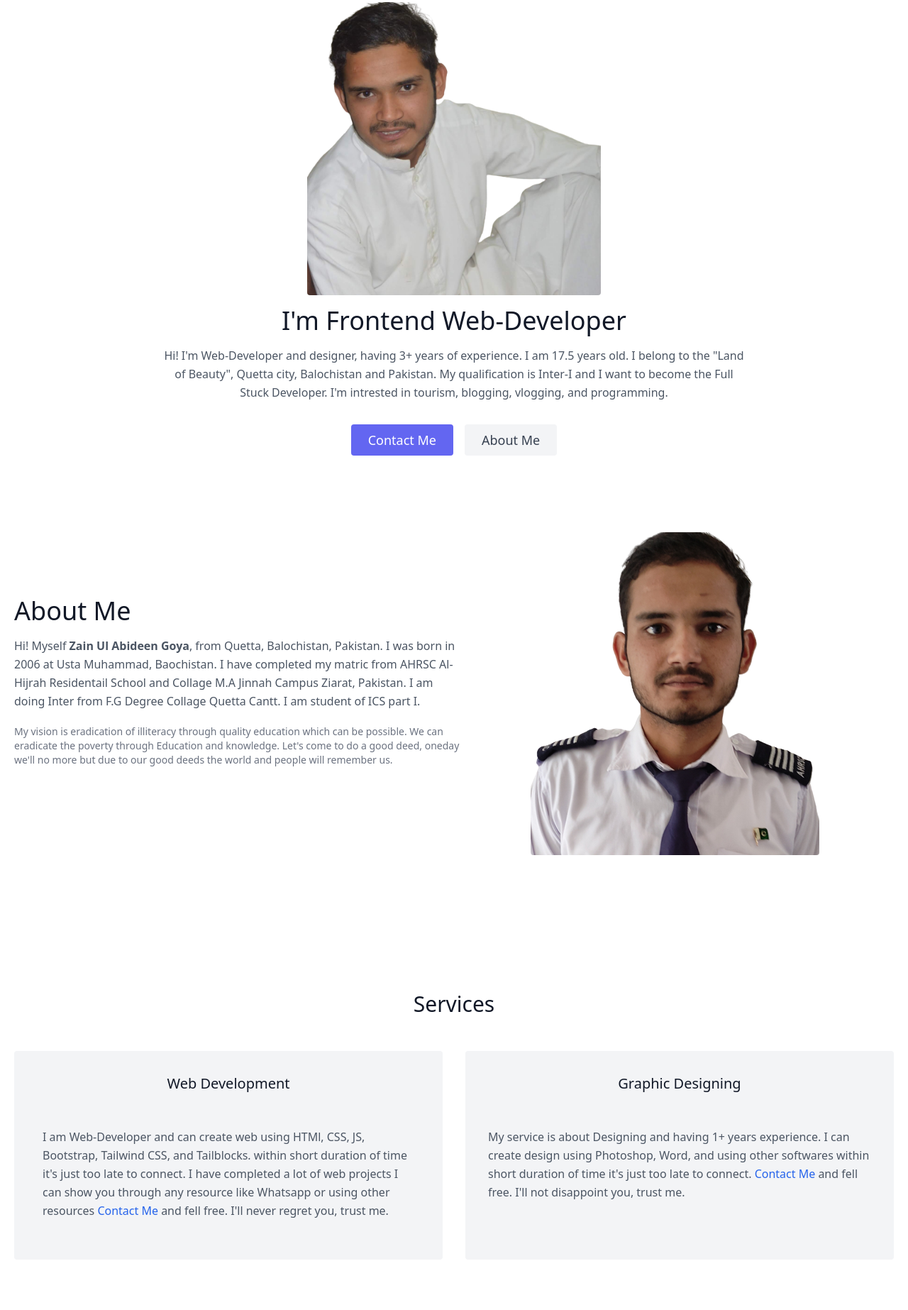
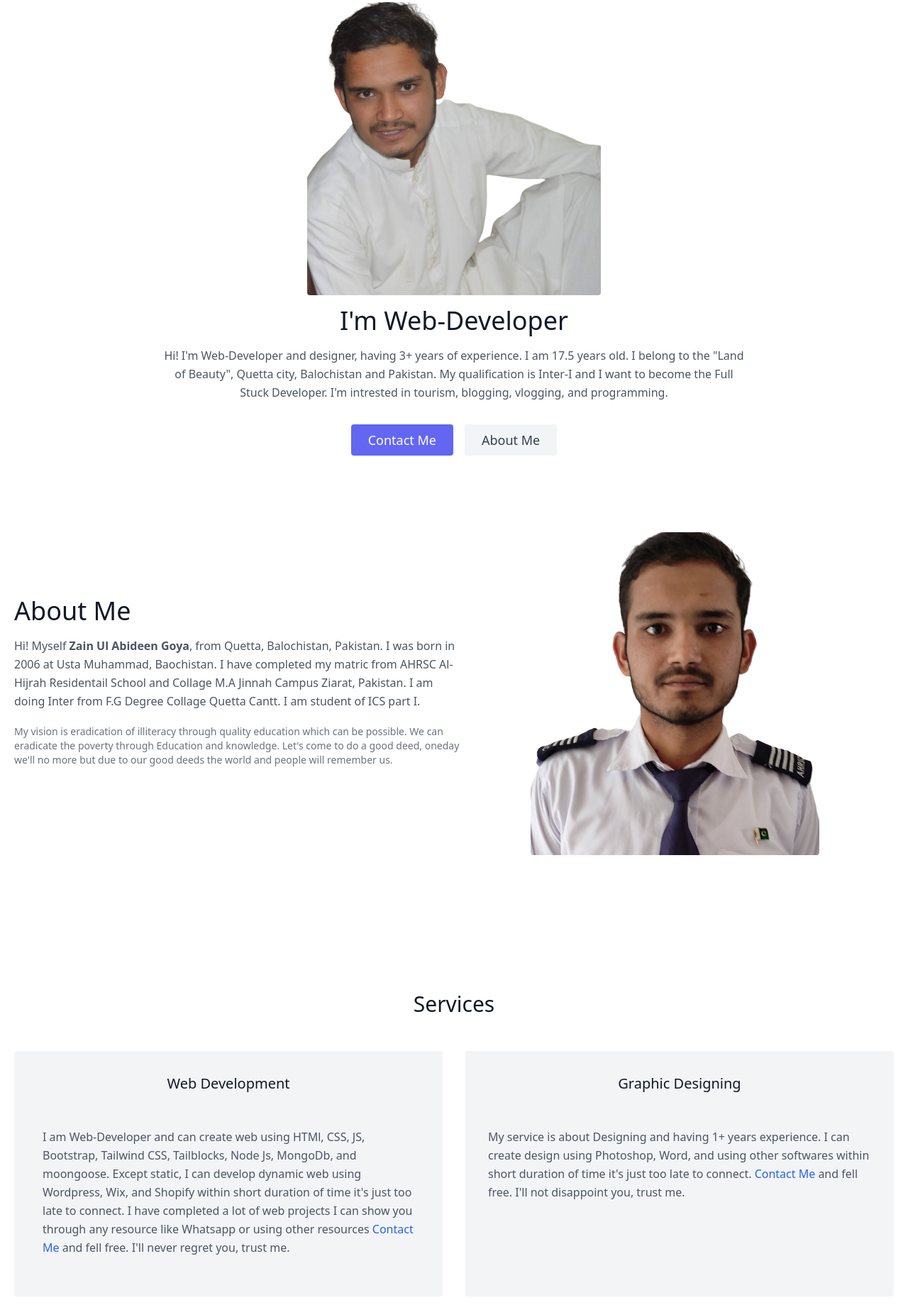
Before and after one commit to goyazain/goyazain, a plain HTML site: page index.html in a window 1280 px wide. Shown: the part 57-1903 px from the top of the page at 71% size. Drawn offline with nearby package versions, Linux system fonts and the light colour scheme.

Commit message:
Update index.html
Update skills

```diff
--- a/index.html
+++ b/index.html
@@ -44,7 +44,7 @@
             <img class="lg:w-2/6 md:w-3/6 w-5/6 mb-4 object-cover object-center rounded" alt="hero"
                 src="temp_image-removebg-preview.png">
             <div class="text-center lg:w-2/3 w-full">
-                <h1 class="title-font sm:text-4xl text-3xl mb-4 font-medium text-gray-900">I'm Frontend Web-Developer
+                <h1 class="title-font sm:text-4xl text-3xl mb-4 font-medium text-gray-900">I'm Web-Developer
                 </h1>
                 <p class="mx-1 mb-8 leading-relaxed">
                     Hi! I'm Web-Developer and designer, having 3+ years of experience.
@@ -103,7 +103,7 @@
                         <h3 class="text-xl font-medium title-font text-gray-900 mb-12 text-center">Web Development</h3>
                         <p class="leading-relaxed mx-2 mb-6">I am Web-Developer and can create web using HTMl, CSS, JS,
                             Bootstrap,
-                            Tailwind CSS, and Tailblocks. within short duration of time it's just too late to connect.
+                            Tailwind CSS, Tailblocks, Node Js, MongoDb, and moongoose. Except static, I can develop dynamic web using Wordpress, Wix, and Shopify within short duration of time it's just too late to connect.
                             I have completed a lot of web projects I can show you through any resource like Whatsapp or
                             using other resources
                             <a href="tel:+923441104535" class="text-blue-600">Contact Me</a> and fell free. I'll never regret you, trust
```
